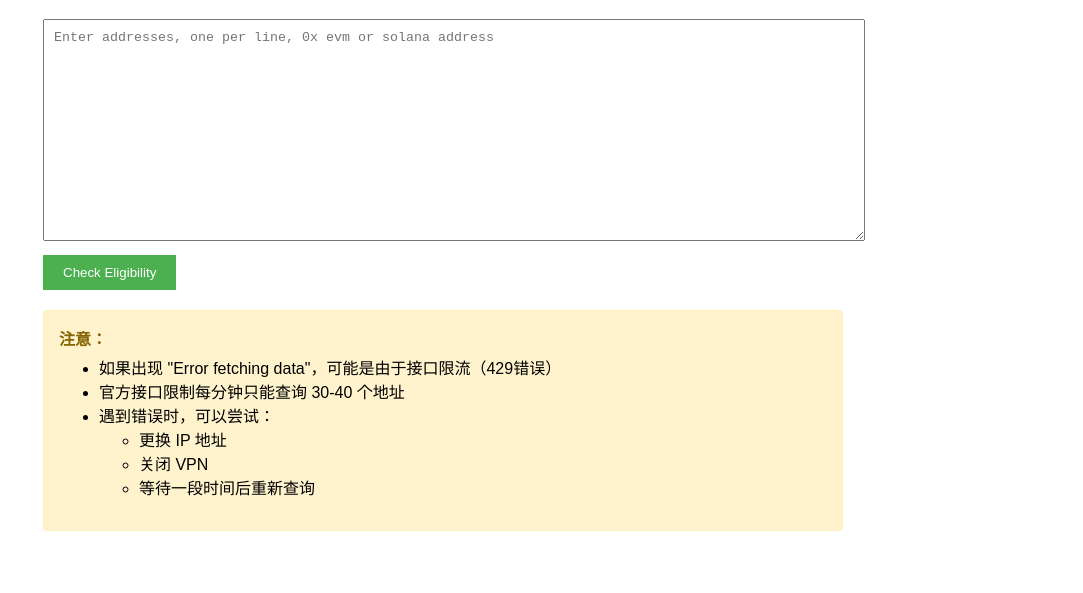
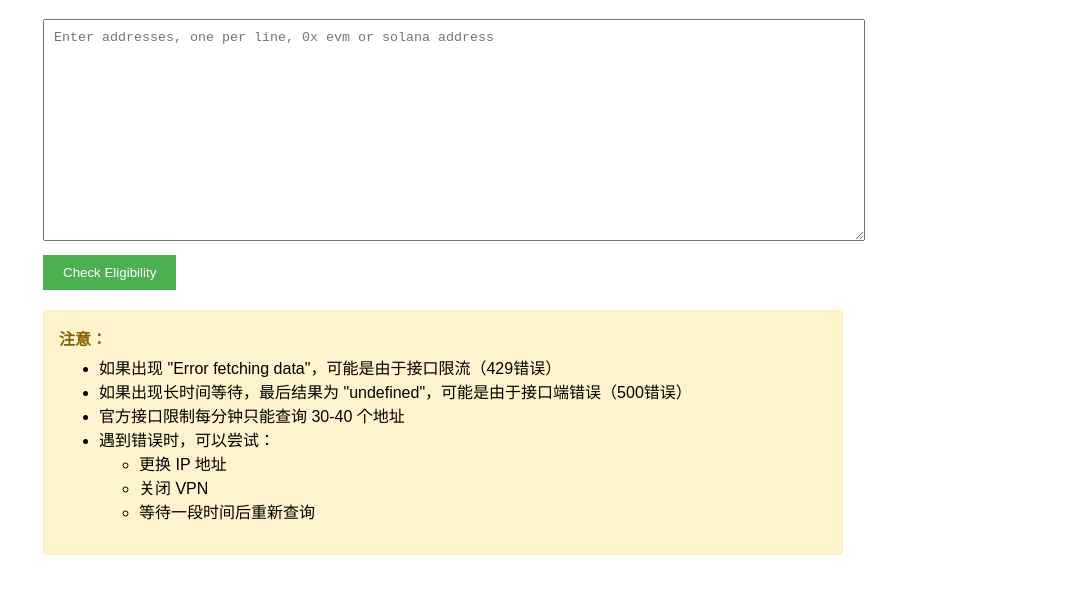
Before and after one commit to leo-web3/pengu-checker, a plain HTML site: page index.html in a window 1280 px wide. Shown: the part 81-674 px from the top of the page, without its empty margins (197-1280 px from the left). Drawn offline with Linux system fonts and the light colour scheme; a script that the page names is missing.

Commit message:
Update index.html

```diff
--- a/index.html
+++ b/index.html
@@ -66,6 +66,7 @@
             <strong>注意：</strong>
             <ul style="margin: 5px 0 0 0;">
                 <li>如果出现 "Error fetching data"，可能是由于接口限流（429错误）</li>
+                <li>如果出现长时间等待，最后结果为 "undefined"，可能是由于接口端错误（500错误）</li>
                 <li>官方接口限制每分钟只能查询 30-40 个地址</li>
                 <li>遇到错误时，可以尝试：
                     <ul>
```
